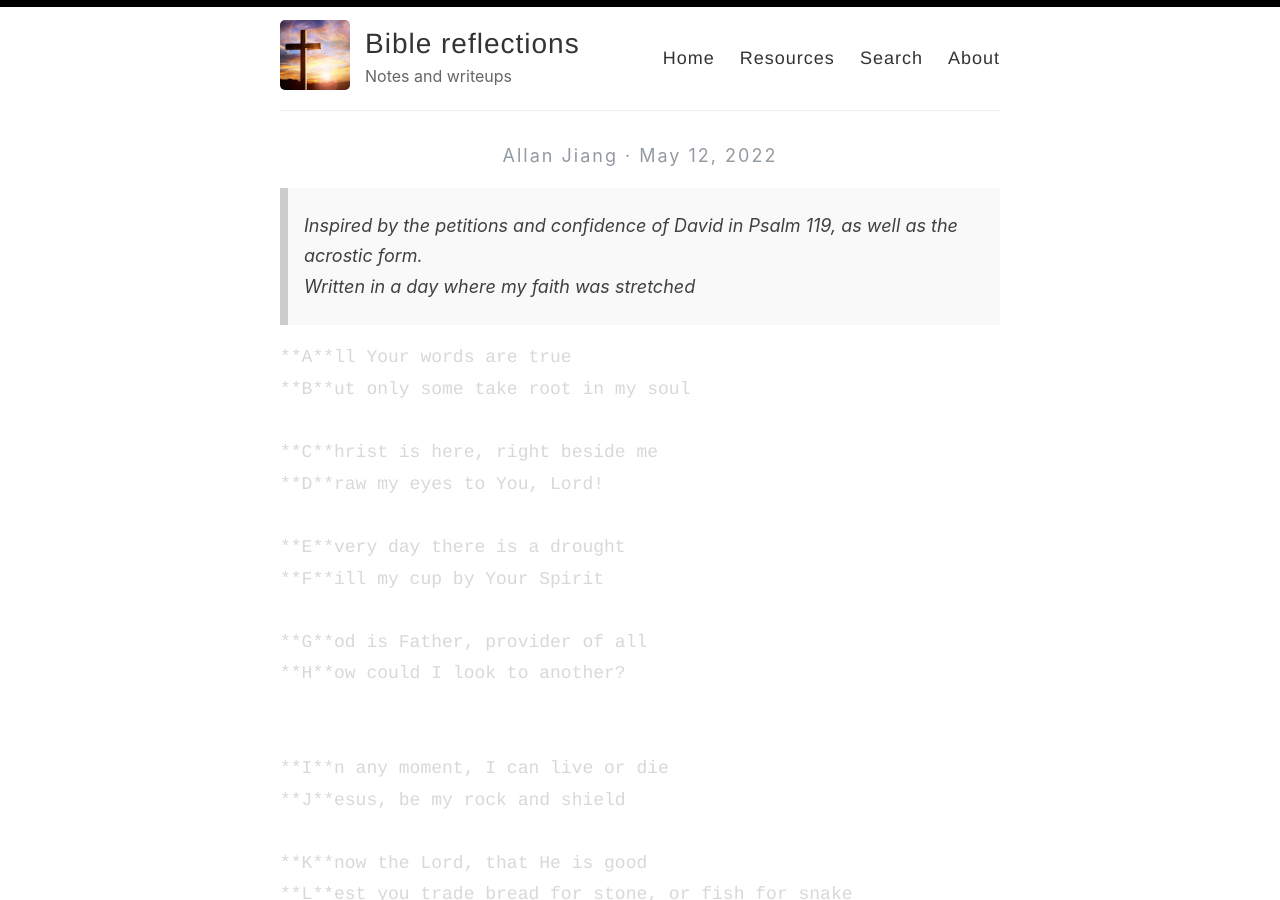
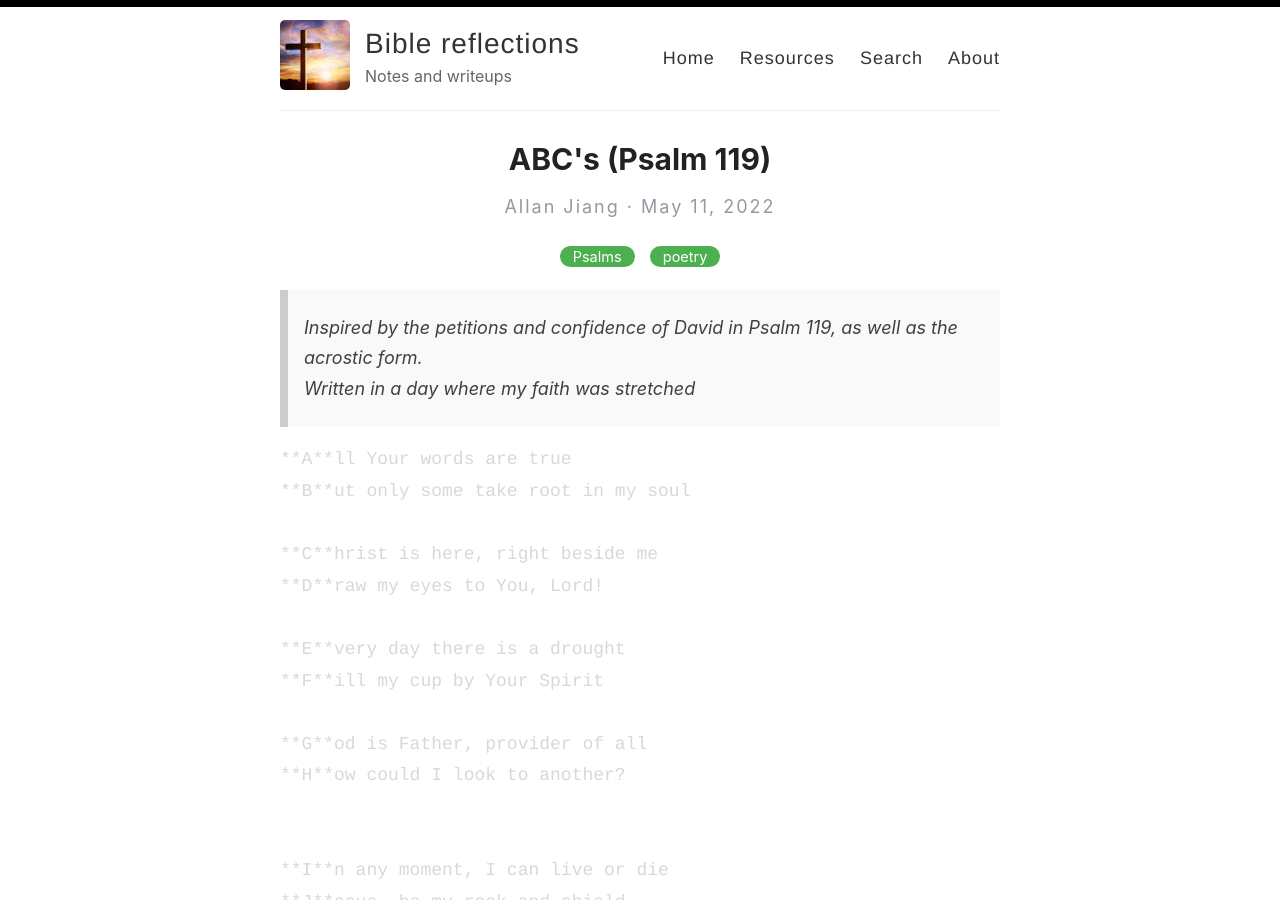
Before and after one commit to jiangts/bible-reflections, a Jekyll site: the page built from _posts/2022-05-11-poem-abcs.md, in a window 1280 px wide and 900 px high. Built offline with Jekyll 4.4.1, drawn with Linux system fonts in a browser that asks for light colours; our own code applies the rules of GitHub Pages for plain Markdown files.

Commit message:
Update Thu May 12 11:24:57 PDT 2022

```diff
--- a/_posts/2022-05-11-poem-abcs.md
+++ b/_posts/2022-05-11-poem-abcs.md
@@ -1,6 +1,6 @@
 ---
 layout: post
-title: Psalm 119\: ABC's
+title: ABC's (Psalm 119)
 categories: [Psalms, poetry]
 excerpt:
 ---
```
